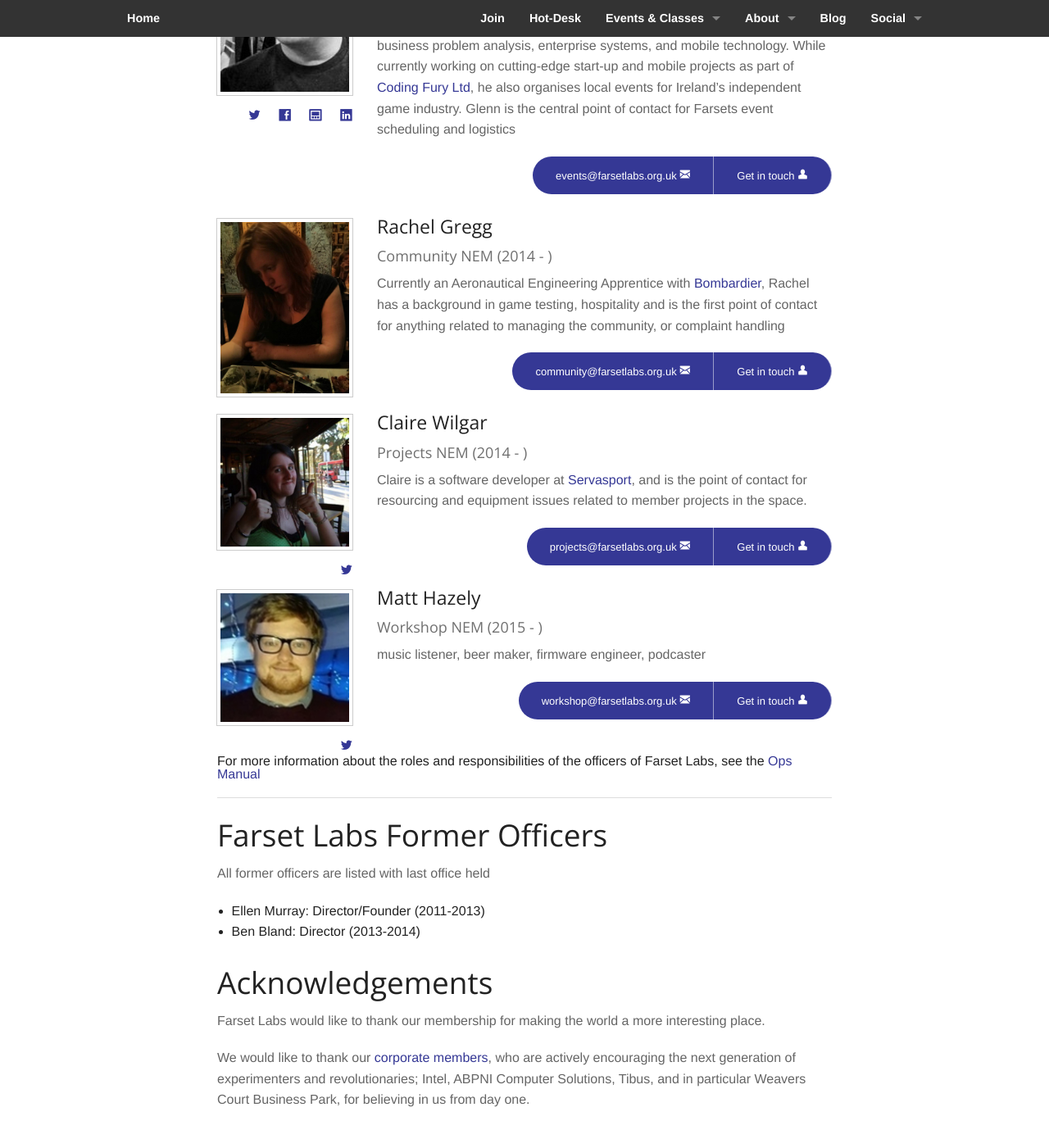
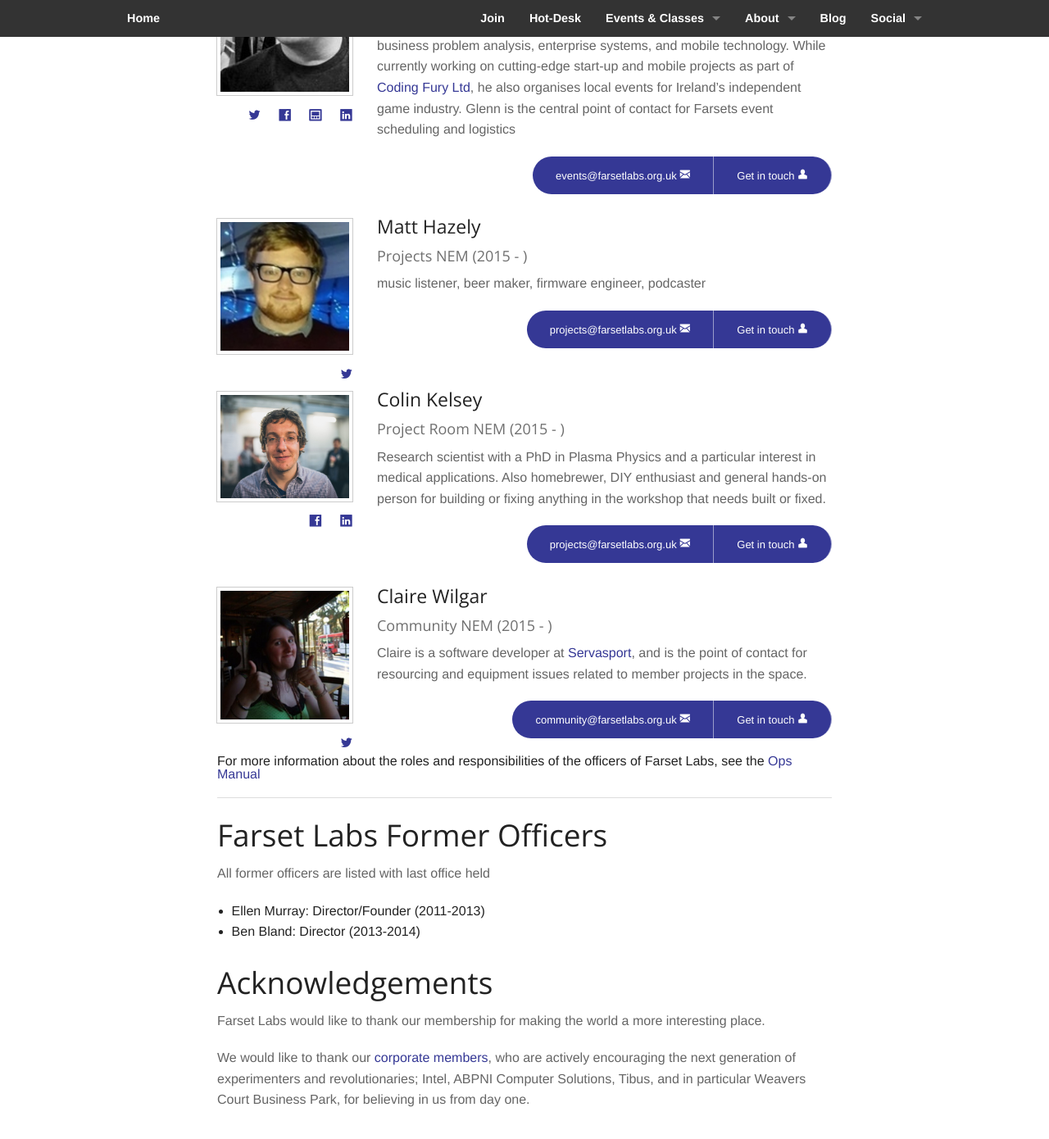
Before and after one commit to FarsetLabs/farsetlabs.github.io, a Jekyll site: the page built from about/index.html, in a window 1280 px wide and 1400 px high, scrolled down 2137 px. Shown: the top 1390 px of the window at 82% size. Built offline with Jekyll 4.4.1, drawn with Linux system fonts in a browser that asks for light colours.

Commit message:
Updates as per PR #65 ratified at mgmt 15/6/15 and by Directors implicitly

```diff
--- a/_config.yml
+++ b/_config.yml
@@ -104,25 +104,27 @@ officers:
   - name: Matt Hazely
     username: hazley
     year: 2015 -
-    title: "Workshop NEM"
-    email: "workshop@farsetlabs.org.uk"
+    title: "Projects NEM"
+    email: "projects@farsetlabs.org.uk"
     discourse: "matthazley"
     blurb: "music listener, beer maker, firmware engineer, podcaster"
     twitter: "matthazley"
 
-  - name: Rachel Gregg
-    username: gregg
-    year: 2014 -
-    title: "Community NEM"
-    blurb: "Currently an Aeronautical Engineering Apprentice with [Bombardier](http://uk.bombardier.com), Rachel has a background in game testing, hospitality and  is the first point of contact for anything related to managing the community, or complaint handling"
-    email: "community@farsetlabs.org.uk"
-    discourse: "rachel_gregg"
+  - name: Colin Kelsey
+    username: kelsey
+    year: 2015 -
+    title: "Project Room NEM"
+    blurb: "Research scientist with a PhD in Plasma Physics and a particular interest in medical applications.  Also homebrewer, DIY enthusiast and general hands-on person for building or fixing anything in the workshop that needs built or fixed."
+    email: "projects@farsetlabs.org.uk"
+    linkedin: "colinkelsey"
+    facebook: "colin.kelsey"
+    discourse: "colin"
 
   - name: Claire Wilgar
     username: wilgar
-    year: 2014 -
-    title: "Projects NEM"
+    year: 2015 -
+    title: "Community NEM"
     blurb: "Claire is a software developer at [Servasport](http://www.servasport.com/), and is the point of contact for resourcing and equipment issues related to member projects in the space."
-    email: "projects@farsetlabs.org.uk"
+    email: "community@farsetlabs.org.uk"
     discourse: "clairebones"
     twitter: "clairedotw"
```
Also changed, not shown: assets/img/profiles/gregg.jpg (deleted), assets/img/profiles/kelsey.jpg (added).
